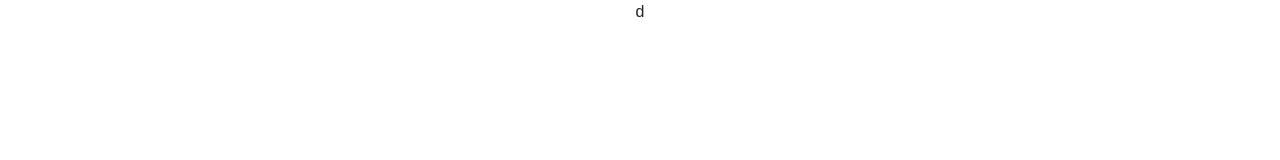
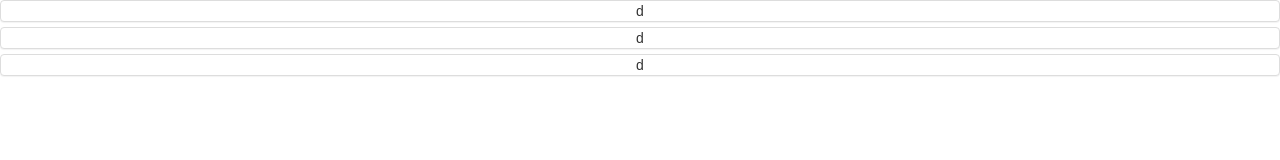
Before and after one commit to cdt-eth/Recipe-Box, a React (Create React App) app: page / in a window 1280 px wide. Shown: the top 160 px of the page. Built offline with nearby package versions, Linux system fonts and the light colour scheme.

Commit message:
map over recipes and fix bootstrap link typo

```diff
--- a/public/index.html
+++ b/public/index.html
@@ -20,7 +20,8 @@
       work correctly both with client-side routing and a non-root public URL.
       Learn how to configure a non-root public URL by running `npm run build`.
     -->
-  <link rel="stylesheet" href="https://maxcdn.bootstrapcdn.com/bootstrap/latest/css/bootstrap.min.css">
+  <link rel="stylesheet" href="https://maxcdn.bootstrapcdn.com/bootstrap/3.3.7/css/bootstrap.min.css" integrity="sha384-BVYiiSIFeK1dGmJRAkycuHAHRg32OmUcww7on3RYdg4Va+PmSTsz/K68vbdEjh4u"
+    crossorigin="anonymous">
   <title>Recipie Box</title>
 </head>
 
--- a/src/App.js
+++ b/src/App.js
@@ -10,8 +10,27 @@ import FormControl from 'react-bootstrap/lib/FormControl';
 import './App.css';
 
 class App extends Component {
+  state = {
+    recipes: [
+      { recipeName: 'Cookies', ingredients: ['chocolate chips', 'flour', 'eggs'] },
+      { recipeName: 'BBQ Chicken', ingredients: ['chicken', 'bbq sauce', 'crockpot'] },
+      { recipeName: 'Healthy Pancakes', ingredients: ['oats', 'egg whites', 'greek yogurt'] }
+    ]
+  };
+
   render() {
-    return <div className="App">d</div>;
+    const { recipes } = this.state;
+    return (
+      <div className="App">
+        <Accordion>
+          {recipes.map((recipe, index) => (
+            <Panel header={recipe.recipeName} eventKey={index} key={index}>
+              d
+            </Panel>
+          ))}
+        </Accordion>
+      </div>
+    );
   }
 }
 
```
